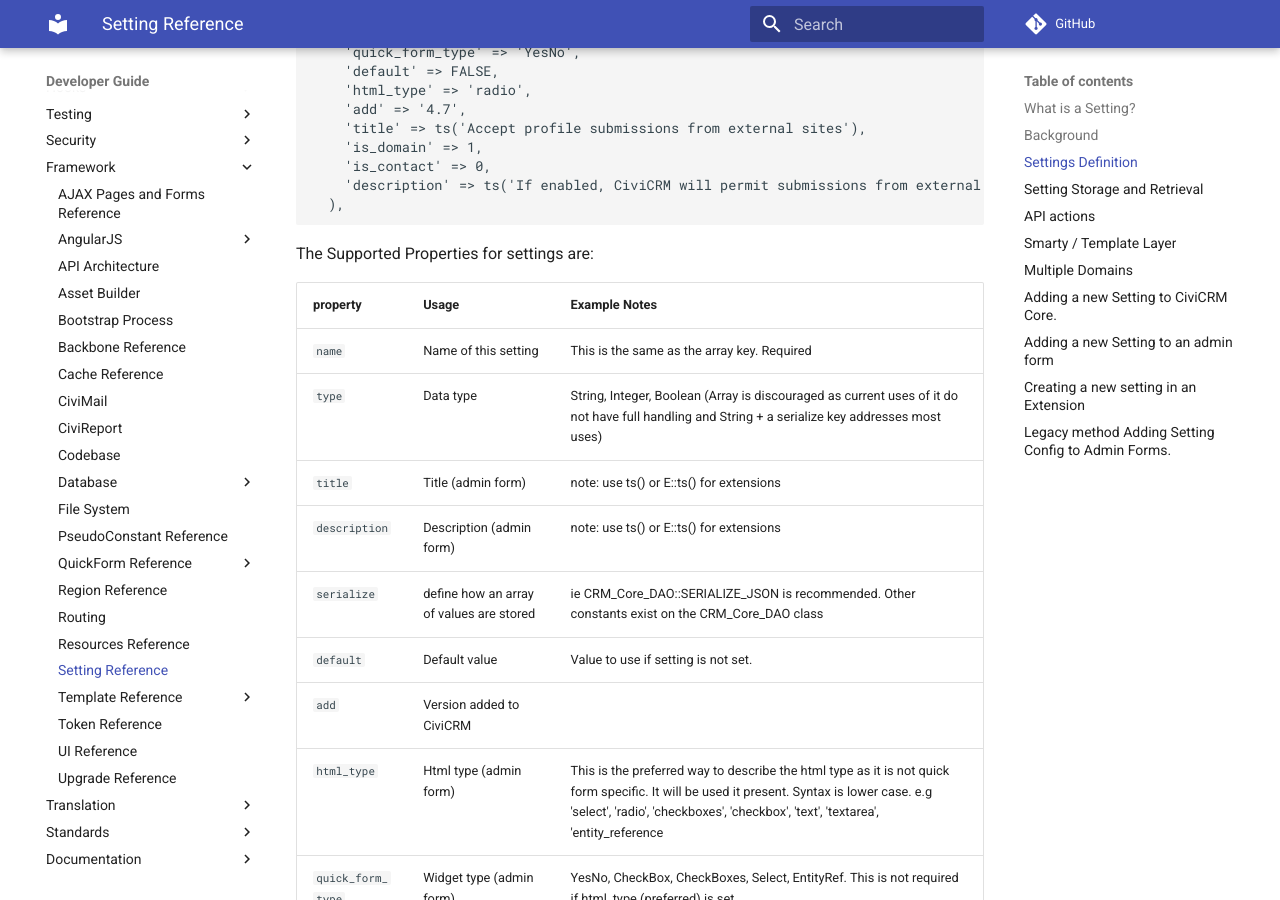
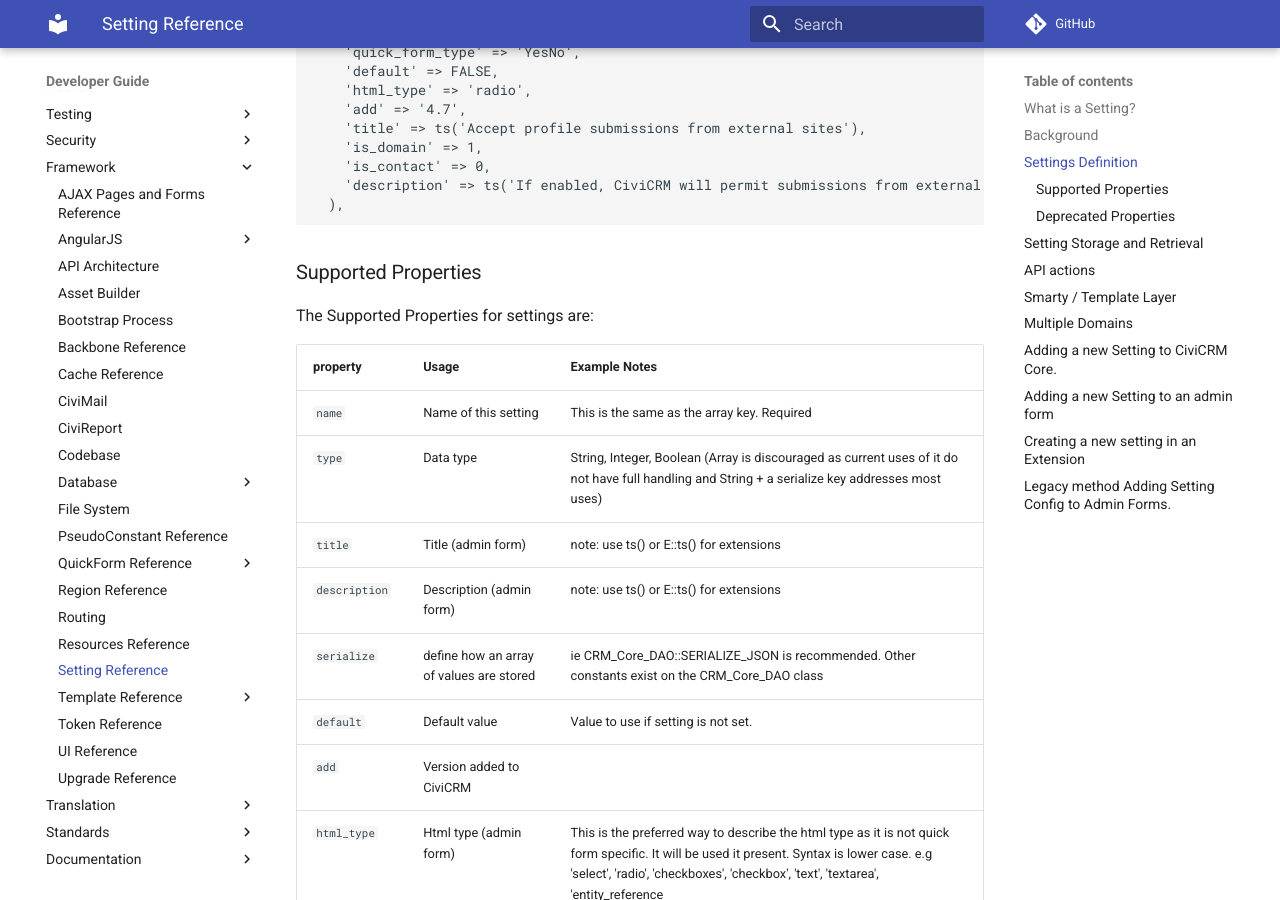
Before and after one commit to civicrm/civicrm-dev-docs, an MkDocs documentation site: the page built from docs/framework/setting.md, in a window 1280 px wide and 900 px high, scrolled down 1613 px. Built offline with MkDocs 1.6.1 and Material for MkDocs 9.7.7, drawn with Linux system fonts in a browser that asks for light colours; comment, search, counter and statistics services are not loaded; old or Windows-style settings are respelled for this version of MkDocs; some of the changed text lies outside the part shown.

Commit message:
Added additional headings to facilitate more precise linking

````diff
--- a/docs/framework/setting.md
+++ b/docs/framework/setting.md
@@ -49,6 +49,8 @@
   ),
 ```
 
+### Supported Properties
+
 The Supported Properties for settings are:
 
 | property | Usage | Example Notes |
@@ -73,6 +75,8 @@
 | `on_change` | Callback function when this setting is altered e.g when you enable a component or logging| |
 | `is_domain` | Domain setting| see `civicrm_setting` table |
 | `is_contact` | Contact setting| see `civicrm_setting` table |
+
+### Deprecated Properties
 
 Deprecated settings properties are :
 
````
